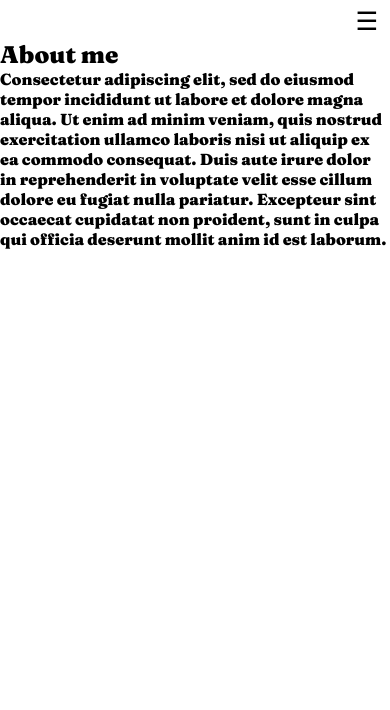
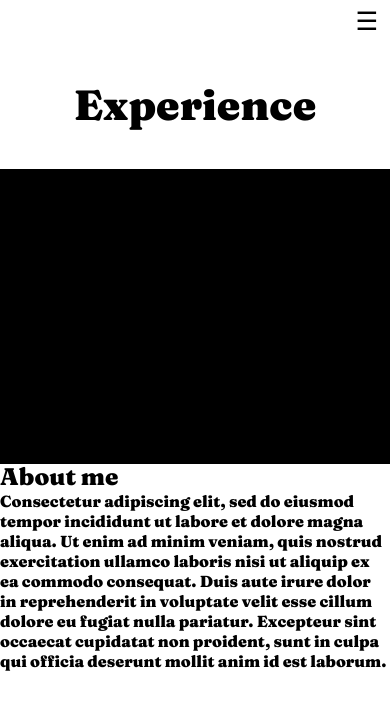
Before and after one commit to samuelparkin1/samuelparkin1.github.io, a plain HTML site: page my_experience.html in a window 390 px wide. Drawn offline with Linux system fonts and the light colour scheme.

Commit message:
Mobile transition header working

```diff
--- a/my_experience.html
+++ b/my_experience.html
@@ -35,6 +35,22 @@
         </nav>
 
     </nav>
+    <header>
+        <div class="scrolling_head header_white">
+            <div class="title_wrapper">
+                <h1>Experience</h1>
+                <h1></h1>
+            </div>
+        </div>
+
+        <div class="scrolling_head header_clear">
+            <div class="title_wrapper">
+                <h1>Experience</h1>
+                <h1></h1>
+            </div>
+        </div>
+    </header>
+
     <section>
         <div id="Python">
             <h2>About me</h2>
--- a/style.css
+++ b/style.css
@@ -2,22 +2,25 @@
 @import url('https://fonts.googleapis.com/css2?family=Fraunces:wght@900&display=swap');
 body {
     font-family: 'Fraunces', serif;
+
+    min-height: 150vh;
 }
 
 * {
     margin: 0;
     padding: 0;
     }
-    * {
-        box-sizing: border-box;
-      }
+/* * {
+     box-sizing: border-box;
+    } */
 header {
   height: 50vh;
 }
 .scrolling_head {
   position: absolute;
   clip: rect(0, auto, auto, 0);
-  height: 25vh;
+  /* the indiviual heights of both top and bottom title */
+  height: 15vh;
   width: 100vw;
   display: flex;
   flex-direction: column;
@@ -26,13 +29,43 @@ header {
 }
 .header_white {
     background: white;
+    /* the top title to start under navigation bar */
     top: 5vh;
+
   }
 
 .header_clear {
-    top: 30vh;
+     /* the bottom title to start under navigation bar and top title */
+    top: 20vh;
+    /* = header height - scrolling head height */
+    height: 35vh;
+    /* temporary back ground  */
+    background-color: black;
+
   }
 
+.title_wrapper {
+    position: fixed;
+    margin: auto;
+    width: 100%;
+     /* the top title to start under navigation bar */
+    top: 5vh;
+
+}
+.title_wrapper h1 {
+   /* needs to match scrolling head height*/
+    height: 15vh;
+    text-align: center;
+    font-size: 5vh;
+    text-align: center;
+    font-weight: 900;
+    display: flex;
+    flex-direction: column;
+    justify-content: center;
+    }
+.header_clear .title_wrapper h1 {
+    color: white;
+  }
 
 
 img{
```
Also changed, not shown: blog.html (+3 -4 lines), connect.html (+14 -0 lines), index.html (+16 -0 lines).
